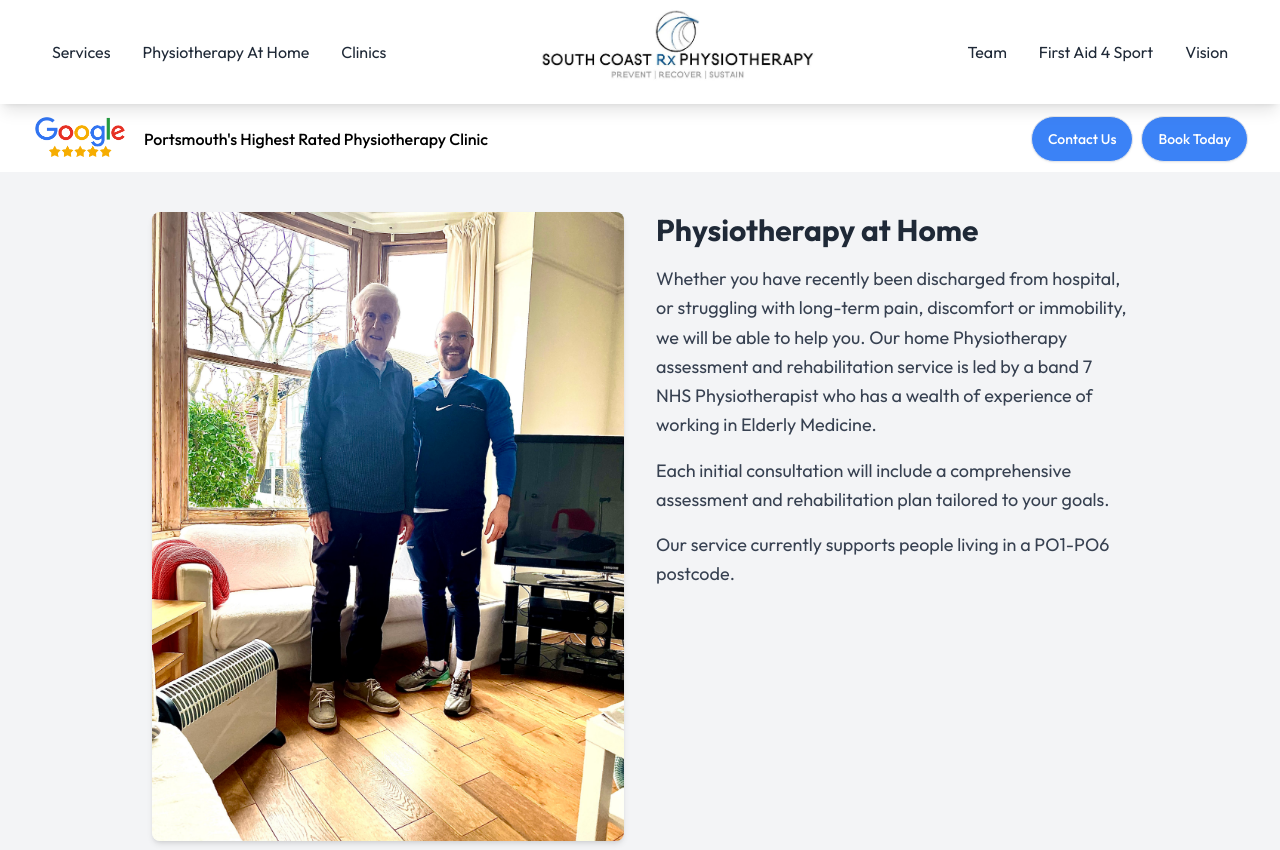
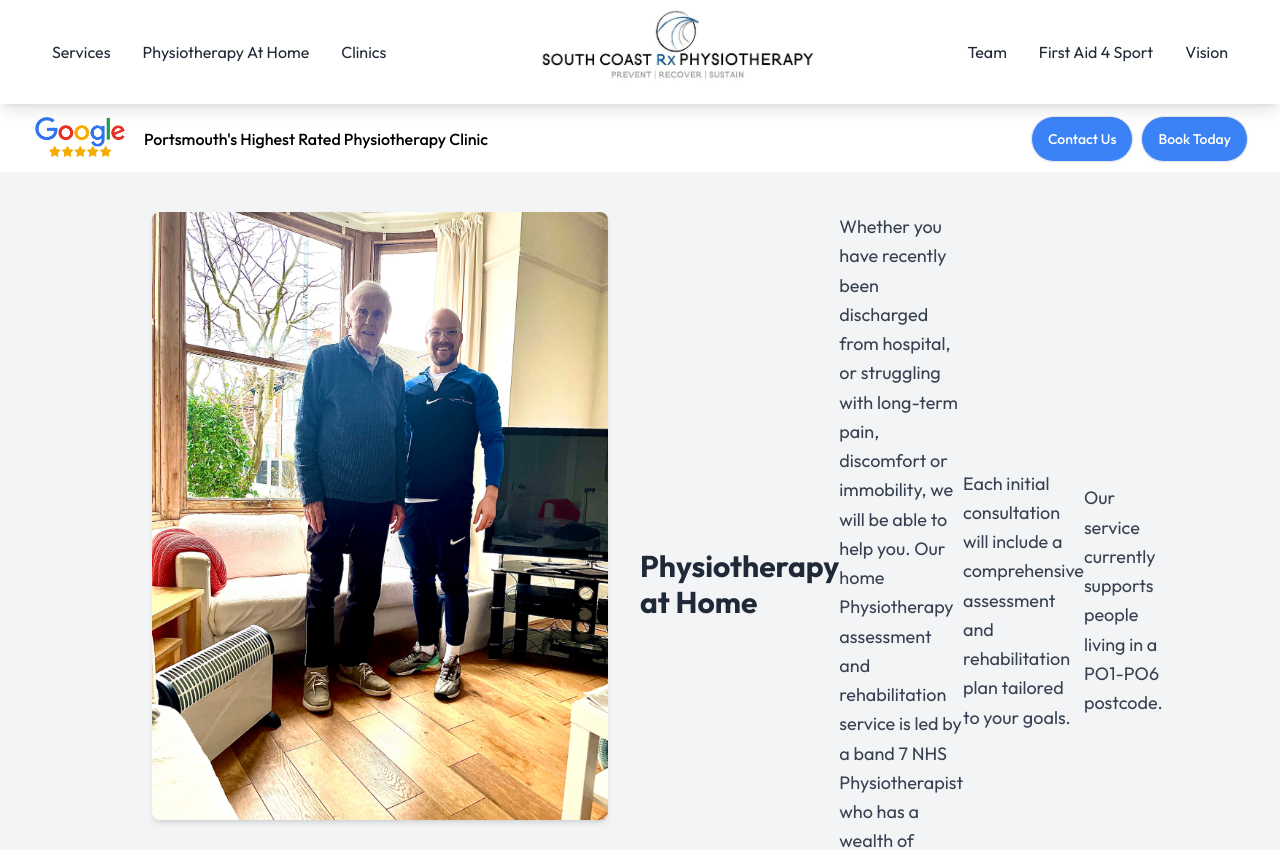
Before and after one commit to edutf8/scrxphysiotherapy-frontend, a Next.js app: page /physiotherapy-at-home in a window 1280 px wide. Shown: the top 850 px of the page. Built offline with nearby package versions, Linux system fonts and the light colour scheme.

Commit message:
center text

```diff
--- a/src/app/physiotherapy-at-home/page.jsx
+++ b/src/app/physiotherapy-at-home/page.jsx
@@ -28,7 +28,7 @@
                     </div>
 
                     {/* Text Section */}
-                    <div className="w-full lg:w-1/2">
+                    <div className="w-full lg:w-1/2 flex items-center">
                         <h1 className="text-3xl font-bold text-gray-800 mb-4">
                             Physiotherapy at Home
                         </h1>
```
